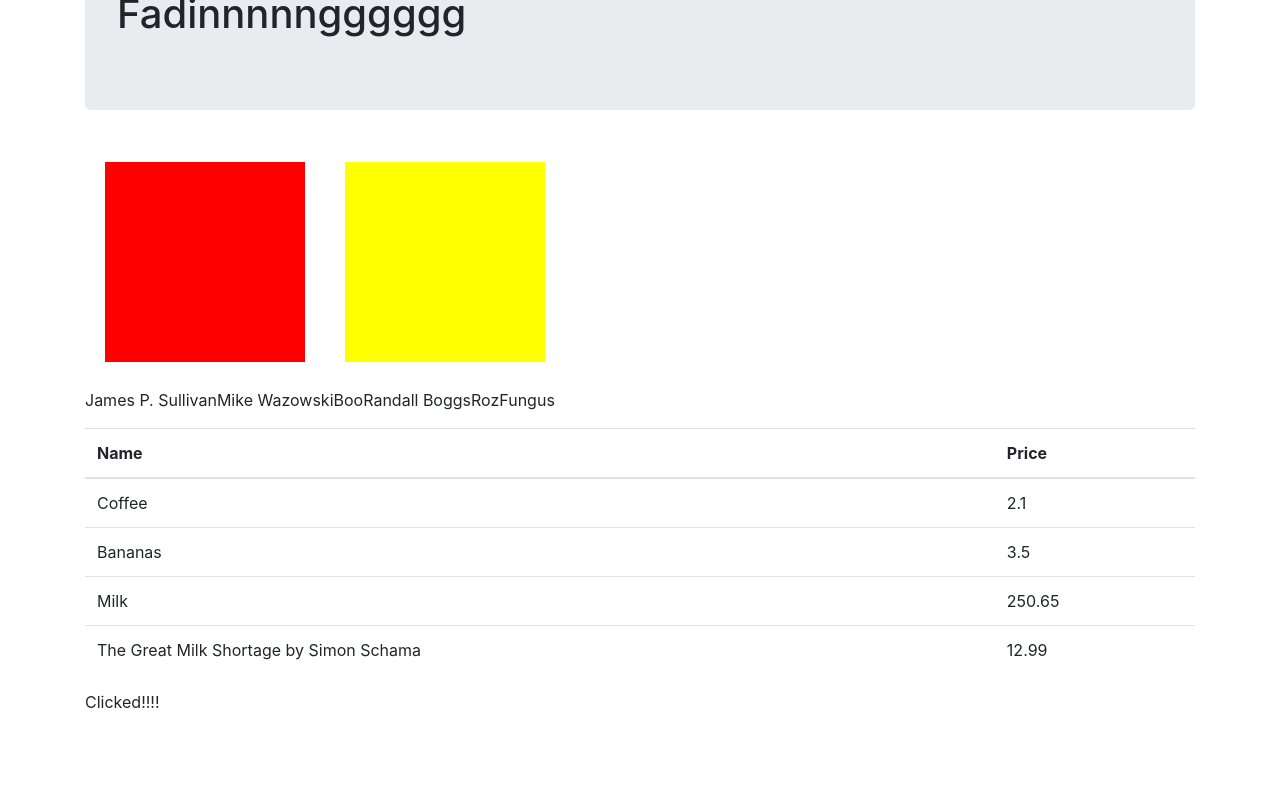
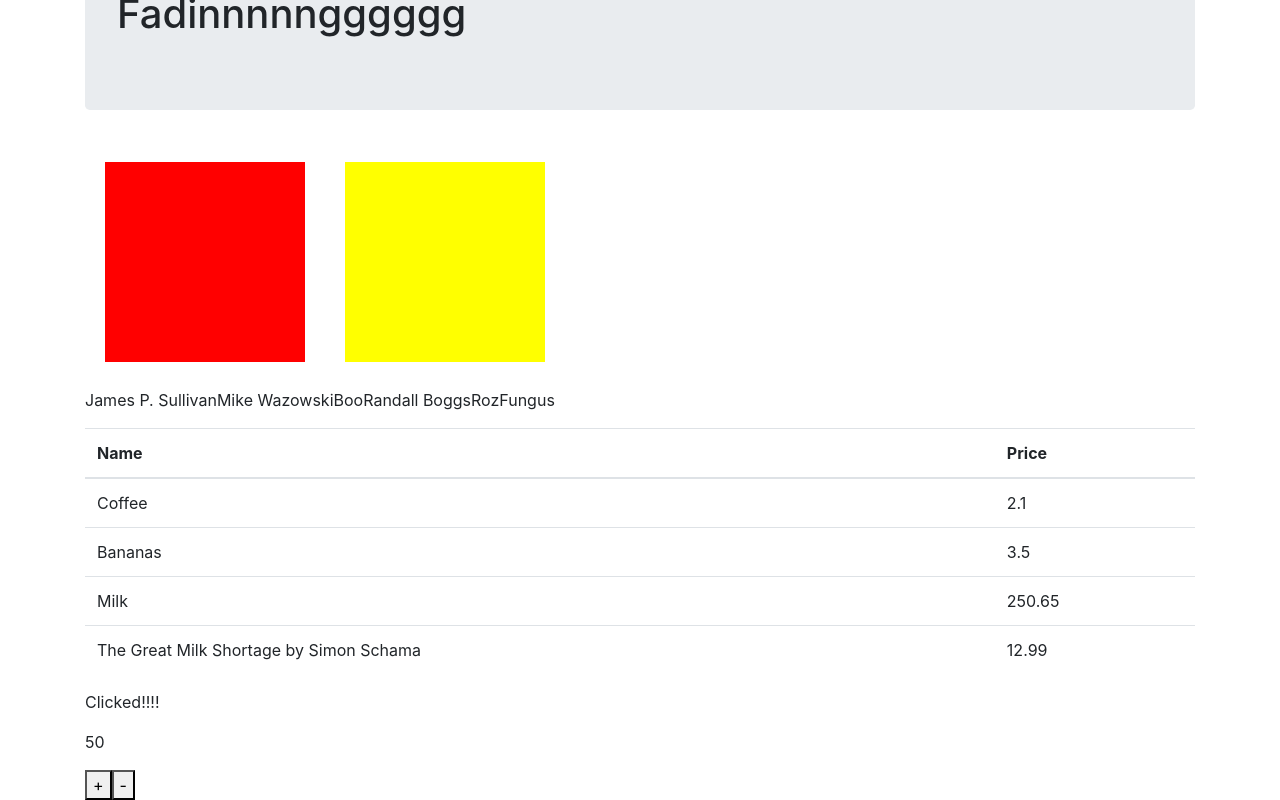
Before and after one commit to ross-ferreira/week-9-challenge01, a React (Create React App) app: page /square/1 in a window 1280 px wide. Shown: the part 490-1290 px from the top of the page. Before the commit the page ends 1220 px from the top, so only its background shows below. Built offline with nearby package versions, Linux system fonts and the light colour scheme.

Commit message:
Counter Challenge Complete

```diff
--- /dev/null
+++ b/src/Counter.js
@@ -0,0 +1,47 @@
+import React, { Component } from "react";
+
+// we use className to add classes for Bootstrap styling
+
+ class Counter extends Component {
+
+
+    constructor(props) {
+        super(props);
+        this.state = { counter: this.props.initial,};
+        this.handleClickPos = this.handleClickPos.bind(this);
+        this.handleClickNeg = this.handleClickNeg.bind(this);
+    }
+
+    handleClickPos() {
+        let current = this.state.counter;
+        this.setState({ counter: current<this.props.max? current + 1 : this.props.max });
+       }
+
+
+    handleClickNeg() {
+        let current = this.state.counter;
+        this.setState({ counter: current>0? current - 1: 0 });
+       }
+
+    render() {
+
+
+    return (
+        <>
+            <p>
+            {this.state.counter}
+            </p>
+            <button onClick={ this.handleClickPos }>+</button>
+            <button onClick={ this.handleClickNeg }>-</button>
+        </>
+    );
+    }
+    }
+export default Counter;
+
+
+
+
+
+
+// Create a <Counter initial={ 50 } max={ 100 } /> component. It should consist of a <p> containing a number (which starts at the initial value) and two buttons, + and -. When the user clicks the + button, the number should go up. When the user clicks the - button the number should go down. The number should not be able to go below 0. Use props to pass in a maximum value for the counter.
--- a/src/Square.js
+++ b/src/Square.js
@@ -3,9 +3,9 @@ import React, { Component } from "react";
  class Square extends Component{
 
   constructor(props) {
-    super(props);
+    super(props); // <======= dont FORTGET me
     this.state = { counter: 0,};
-    this.handleClick = this.handleClick.bind(this);
+    this.handleClick = this.handleClick.bind(this); // <======= dont FORTGET me
 }
 
   handleClick() {
--- a/src/Stuff.js
+++ b/src/Stuff.js
@@ -8,6 +8,7 @@ import People from './People';
 import Basket from './Basket';
 import FadeIn from './FadeIn';
 import Clicked from './Clicked';
+import Counter from './Counter';
 
 
 let items = [
@@ -30,6 +31,7 @@ let items = [
     <People names={["James P. Sullivan", "Mike Wazowski", "Boo", "Randall Boggs", "Roz", "Fungus"]}/>
     <Basket items={ items }/>
     <Clicked>Not Clicked</Clicked>
+    <Counter initial={ 50 } max={ 100 }/>
 </React.Fragment>
 );
 export default Stuff;
```
